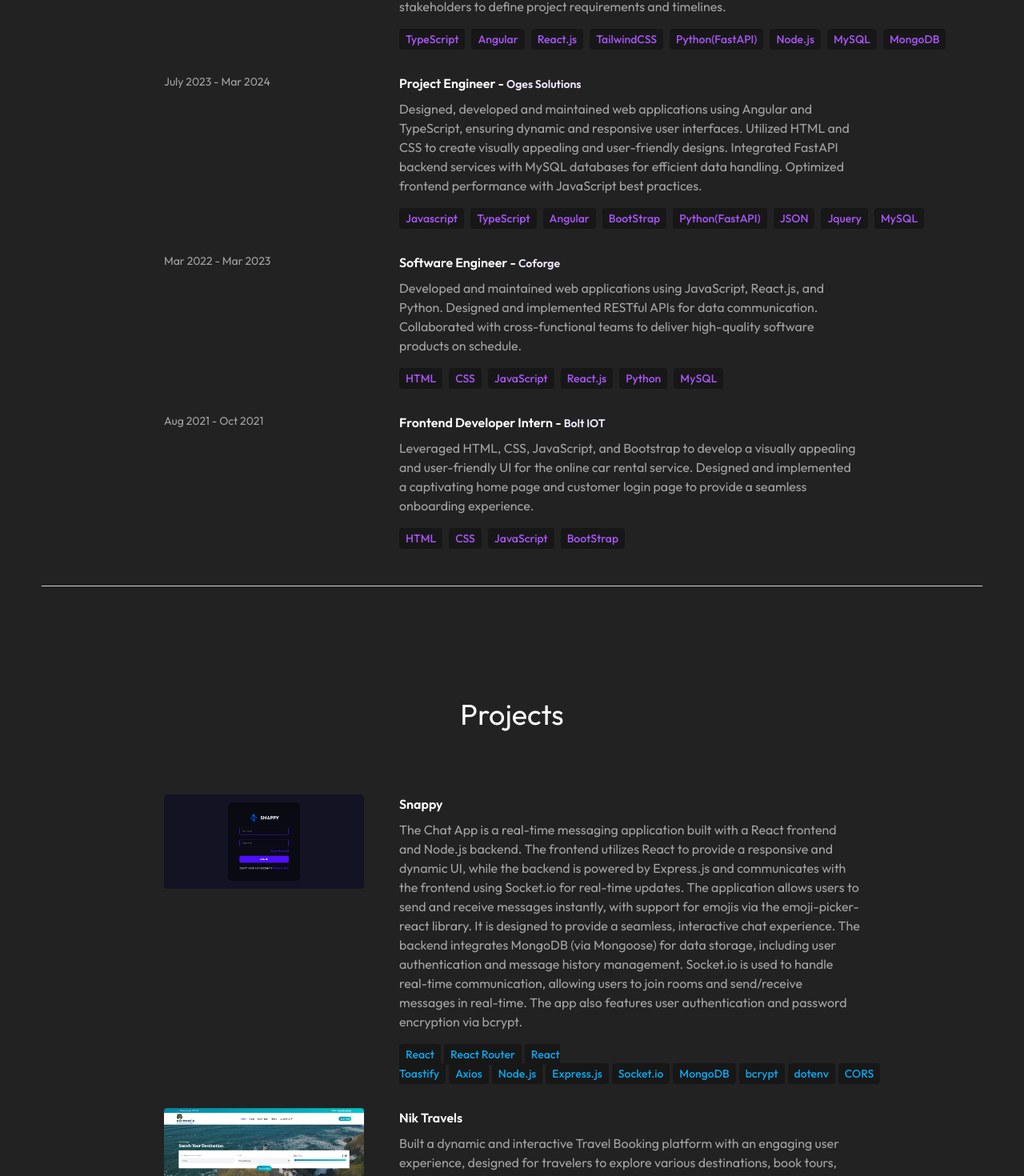
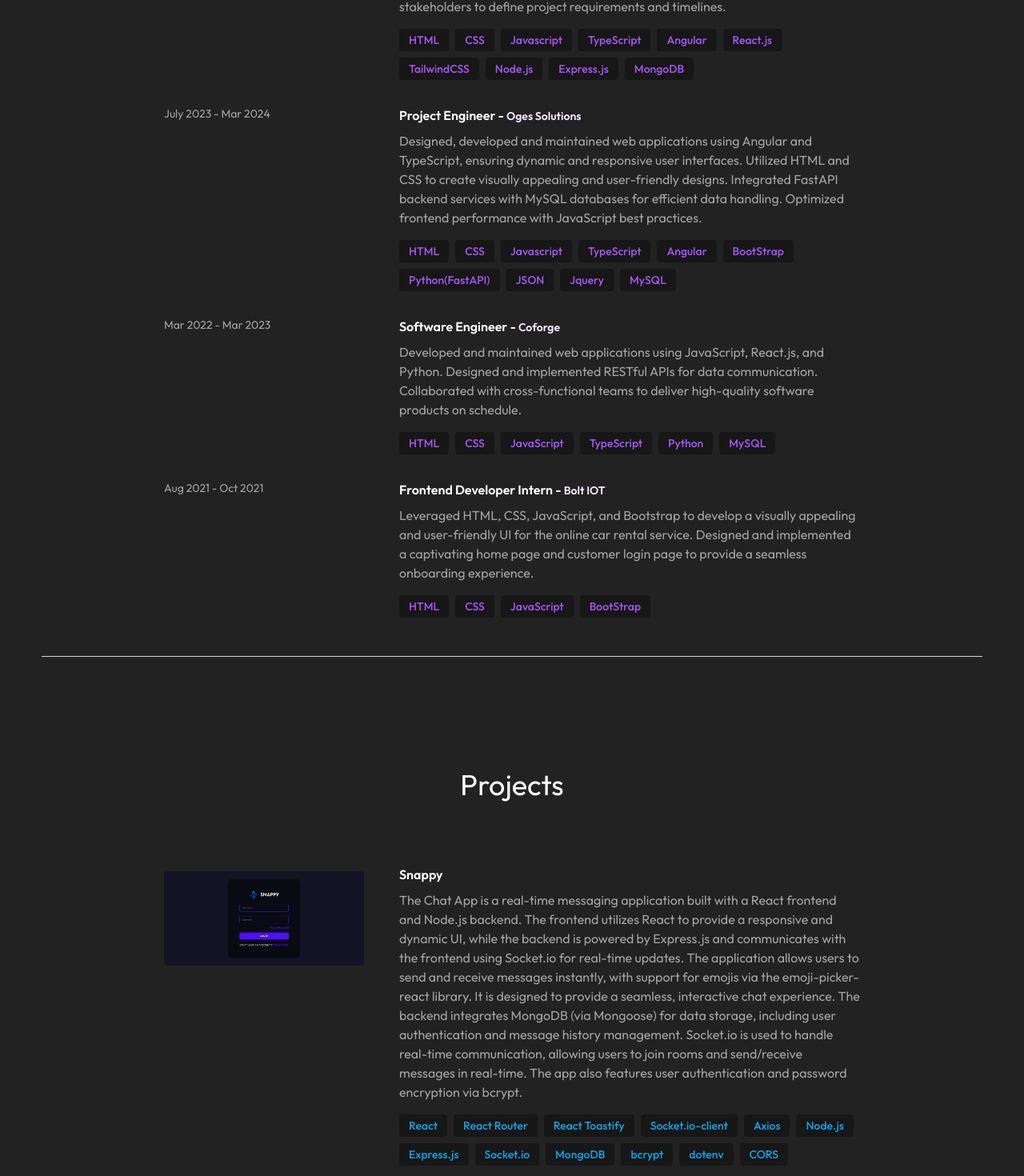
Before and after one commit to Szkrishna/My-Portfolio, a React (Vite) app: page / in a window 1280 px wide. Shown: the part 2195-3665 px from the top of the page at 80% size. Built offline with nearby package versions, Linux system fonts and the light colour scheme.

Commit message:
project and experience section UI changed

```diff
--- a/src/components/Experience.jsx
+++ b/src/components/Experience.jsx
@@ -1,24 +1,26 @@
-// import React from 'react';
-import {EXPERIENCES} from "../constants";
-import {motion} from "framer-motion";
+import { EXPERIENCES } from "../constants";
+import { motion } from "framer-motion";
 
 const Experience = () => {
     return (
         <div className="border-b border-neutral-300 pb-4">
-            <motion.h2 whileInView={{opacity: 1, y: 0}} initial={{opacity: 0, y: -100}} transition={{duration: 0.5}} className="my-20 text-center text-4xl">Experience</motion.h2>
+            <motion.h2 whileInView={{ opacity: 1, y: 0 }} initial={{ opacity: 0, y: -100 }} transition={{ duration: 0.5 }} className="my-20 text-center text-4xl">Experience</motion.h2>
             <div>
                 {EXPERIENCES.map((experience, index) => (
                     <div key={index} className="mb-8 flex flex-wrap lg:justify-center">
-                        <motion.div whileInView={{opacity: 1, x: 0}} initial={{opacity: 0, x: -100}} transition={{duration: 1}} className="w-full lg:w-1/4">
+                        <motion.div whileInView={{ opacity: 1, x: 0 }} initial={{ opacity: 0, x: -100 }} transition={{ duration: 1 }} className="w-full lg:w-1/4">
                             <p className="mb-2 text-sm text-neutral-400">{experience.year}</p>
                         </motion.div>
-                        <motion.div whileInView={{opacity: 1, x: 0}} initial={{opacity: 0, x: 100}} transition={{duration: 1}} className="w-full max-w-xl lg:w-3/4">
-                            <h6 className="mb-2 font-semibold">{experience.role} - <span className="text-sm text-purple-100">{experience.company}</span>
+                        <motion.div whileInView={{ opacity: 1, x: 0 }} initial={{ opacity: 0, x: 100 }} transition={{ duration: 1 }} className="w-full max-w-xl lg:w-3/4">
+                            <h6 className="mb-2 font-semibold">
+                                {experience.role} - <span className="text-sm text-purple-100">{experience.company}</span>
                             </h6>
                             <p className="mb-4 text-neutral-400">{experience.description}</p>
-                            {experience.technologies.map((tech, index) => (
-                                <span key={index} className="mr-2 mt-4 rounded bg-neutral-900 px-2 py-1 text-sm font-medium text-purple-500">{tech}</span>
-                            ))}
+                            <div className="flex flex-wrap gap-2">
+                                {experience.technologies.map((tech, index) => (
+                                    <span key={index} className="rounded bg-neutral-900 px-3 py-1 text-sm font-medium text-purple-500">{tech}</span>
+                                ))}
+                            </div>
                         </motion.div>
                     </div>
                 ))}
--- a/src/components/Projects.jsx
+++ b/src/components/Projects.jsx
@@ -1,25 +1,28 @@
-// import React from 'react';
-import {PROJECTS} from "../constants";
-import {motion} from "framer-motion";
+import { PROJECTS } from "../constants";
+import { motion } from "framer-motion";
 
 const Projects = () => {
     return (
         <div className="border-b border-neutral-300 pb-4">
-            <motion.h2 whileInView={{opacity: 1, y: 0}} initial={{opacity: 0, y: -100}} transition={{duration: 0.5}} className="my-20 text-center text-4xl">Projects</motion.h2>
-            <div>{PROJECTS.map((project, index) => (
+            <motion.h2 whileInView={{ opacity: 1, y: 0 }} initial={{ opacity: 0, y: -100 }} transition={{ duration: 0.5 }} className="my-20 text-center text-4xl">Projects</motion.h2>
+            <div>
+                {PROJECTS.map((project, index) => (
                     <div key={index} className="mb-8 flex flex-wrap lg:justify-center">
-                    <motion.div whileInView={{opacity: 1, x: 0}} initial={{opacity: 0, x: -100}} transition={{duration: 1}} className="w-full lg:w-1/4">
-                        <img src={project.image} alt={project.title} width={250} height={150} className="mb-6 rounded" />
+                        <motion.div whileInView={{ opacity: 1, x: 0 }} initial={{ opacity: 0, x: -100 }} transition={{ duration: 1 }} className="w-full lg:w-1/4">
+                            <img src={project.image} alt={project.title} width={250} height={150} className="my-2 rounded" />
                         </motion.div>
-                    <motion.div whileInView={{opacity: 1, x: 0}} initial={{opacity: 0, x: 100}} transition={{duration: 1}} className="w-full max-w-xl lg:w-3/4">
+                        <motion.div whileInView={{ opacity: 1, x: 0 }} initial={{ opacity: 0, x: 100 }} transition={{ duration: 1 }} className="w-full max-w-xl lg:w-3/4">
                             <h6 className="mb-2 font-semibold">{project.title}</h6>
                             <p className="mb-4 text-neutral-400">{project.description}</p>
+                            <div className="flex flex-wrap gap-2">
                                 {project.technologies.map((tech, index) => (
-                            <span key={index} className="mr-1 rounded bg-neutral-900 px-2 py-1 text-sm font-medium text-sky-500">{tech}</span>
+                                    <span key={index} className="rounded bg-neutral-900 px-3 py-1 text-sm font-medium text-sky-500">{tech}</span>
                                 ))}
+                            </div>
                         </motion.div>
                     </div>
-            ))}</div>
+                ))}
+            </div>
         </div>
     )
 }
--- a/src/constants/index.js
+++ b/src/constants/index.js
@@ -16,21 +16,21 @@ export const EXPERIENCES = [
     role: "Project Engineer 2",
     company: "Oges Solutions",
     description: `Led a team in developing and maintaining web applications using JavaScript, TypeScript, Angular, React.js, and Node.js, Python, FastAPI. Implemented RESTful APIs and integrated with MySQL and MongoDB databases. Collaborated with stakeholders to define project requirements and timelines.`,
-    technologies: ["TypeScript", "Angular", "React.js", "TailwindCSS", "Python(FastAPI)", "Node.js", "MySQL", "MongoDB"],
+    technologies: ["HTML", "CSS", "Javascript", "TypeScript", "Angular", "React.js", "TailwindCSS", "Node.js", "Express.js", "MongoDB"],
   },
   {
     year: "July 2023 - Mar 2024",
     role: "Project Engineer",
     company: "Oges Solutions",
     description: `Designed, developed and maintained web applications using Angular and TypeScript, ensuring dynamic and responsive user interfaces. Utilized HTML and CSS to create visually appealing and user-friendly designs. Integrated FastAPI backend services with MySQL databases for efficient data handling. Optimized frontend performance with JavaScript best practices.`,
-    technologies: ["Javascript", "TypeScript", "Angular", "BootStrap", "Python(FastAPI)", "JSON", "Jquery", "MySQL"],
+    technologies: ["HTML", "CSS", "Javascript", "TypeScript", "Angular", "BootStrap", "Python(FastAPI)", "JSON", "Jquery", "MySQL"],
   },
   {
     year: "Mar 2022 - Mar 2023",
     role: "Software Engineer",
     company: "Coforge",
     description: `Developed and maintained web applications using JavaScript, React.js, and Python. Designed and implemented RESTful APIs for data communication. Collaborated with cross-functional teams to deliver high-quality software products on schedule.`,
-    technologies: ["HTML", "CSS", "JavaScript", "React.js", "Python", "MySQL"],
+    technologies: ["HTML", "CSS", "JavaScript", "TypeScript", "Python", "MySQL"],
   },
   {
     year: "Aug 2021 - Oct 2021",
@@ -46,7 +46,7 @@ export const PROJECTS = [
     title: "Snappy",
     image: project7,
     description: "The Chat App is a real-time messaging application built with a React frontend and Node.js backend. The frontend utilizes React to provide a responsive and dynamic UI, while the backend is powered by Express.js and communicates with the frontend using Socket.io for real-time updates. The application allows users to send and receive messages instantly, with support for emojis via the emoji-picker-react library. It is designed to provide a seamless, interactive chat experience. The backend integrates MongoDB (via Mongoose) for data storage, including user authentication and message history management. Socket.io is used to handle real-time communication, allowing users to join rooms and send/receive messages in real-time. The app also features user authentication and password encryption via bcrypt.",
-    technologies: ["React", "React Router", "React Toastify", "Axios", "Node.js", "Express.js", "Socket.io", "MongoDB", "bcrypt", "dotenv", "CORS"],
+    technologies: ["React", "React Router", "React Toastify", "Socket.io-client", "Axios", "Node.js", "Express.js", "Socket.io", "MongoDB", "bcrypt", "dotenv", "CORS"],
   },
   {
     title: "Nik Travels",
@@ -64,7 +64,7 @@ export const PROJECTS = [
     title: "Bhoomi Properties",
     image: project4,
     description: "Developed a comprehensive Real Estate Property Application using Angular, Python (FastAPI), and MySQL, offering users a platform to browse properties, view detailed information, track ongoing projects, read real estate blogs, and explore testimonials. This application caters to property seekers and real estate professionals, delivering an engaging and informative experience.",
-    technologies: ["Angular", "RxJS", "Angular Material", "Leaflet", "Bootstrap", "Tailwind CSS", "Python", "FastAPI", "MySql"],
+    technologies: ["Angular", "RxJS", "Angular Material", "Leaflet", "Bootstrap", "Tailwind CSS", "Python", "FastAPI", "MySQL"],
   },
   {
     title: "Gemini Clone",
@@ -76,13 +76,13 @@ export const PROJECTS = [
     title: "My Todo's List",
     image: project2,
     description: "Developed a full-stack To-Do List Application using React.js for the frontend and Node.js with MySQL for the backend. The application allows users to create, update, delete, and manage tasks efficiently with a clean and responsive UI.",
-    technologies: ["JavaScript", "React", "Node.js", "MySql"],
+    technologies: ["JavaScript", "SCSS", "React", "Node.js", "MySQL"],
   },
   {
     title: "New Travel",
     image: project1,
     description: "A platform for creating and publishing blog posts, with features like rich text editing, commenting, and user profiles.",
-    technologies: ["HTML", "CSS", "JavaScript"],
+    technologies: ["HTML", "CSS", "JavaScript", "Bootstrap"],
   }
 ];
 
```
Lines whose indentation alone changed are shown as unchanged.
